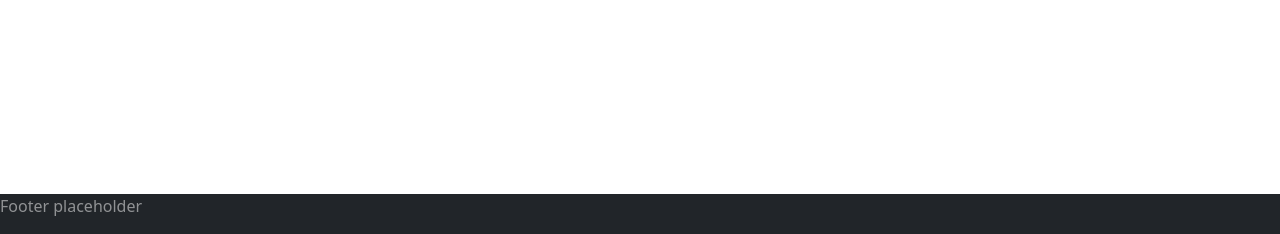
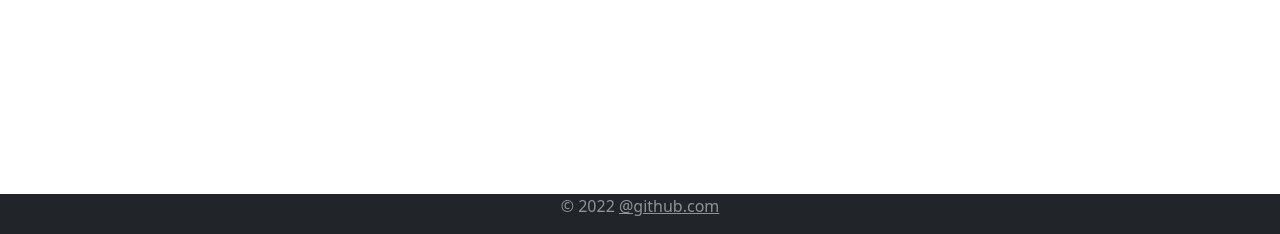
Before and after one commit to ajauniskis/personal-website, a Django app: page / in a window 1280 px wide. Shown: the part 566-800 px from the top of the page. Run offline with Django 4.2, Linux system fonts and the light colour scheme.

Commit message:
adding footer

```diff
--- a/templates/personalpage/footer.html
+++ b/templates/personalpage/footer.html
@@ -1,3 +1,9 @@
 <footer class="bd-footer mt-1 bg-dark fixed-bottom text-white-50">
-    <p>Footer placeholder</p>
+    <div class="container">
+        <div class="row">
+            <p class="text-center">
+                &copy; <script>document.write(new Date().getFullYear())</script> <a href="https://github.com/ajauniskis/personal-website" class="text-reset">@github.com</a>
+            </p>
+        </div>
+      </div>
 </footer>
```
